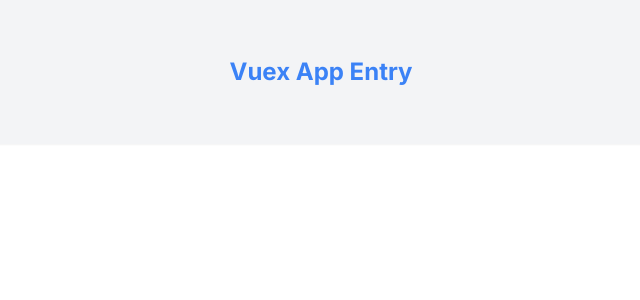
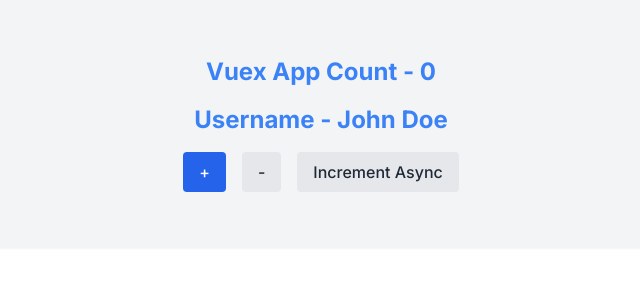
Before and after one commit to saroj8455/vuex-setup-reusable-tailwind-config, a Vue app: page / in a window 1280 px wide. Shown: the top 300 px of the page, without its empty margins (319-959 px from the left). Built offline with nearby package versions, Linux system fonts and the light colour scheme.

Commit message:
basic vuex configuration and implement done in Welcome.vue component with proper comments

```diff
--- a/src/components/Welcome.vue
+++ b/src/components/Welcome.vue
@@ -1,11 +1,56 @@
-<script setup></script>
+<script setup>
+import { computed } from 'vue';
+import { useStore } from 'vuex';
+
+// Access Store: Use useStore() in the setup function to access Vuex.
+
+// Access the Vuex store instance using the useStore()
+// From this store instance, you can access state, getters, mutations, and actions.
+const store = useStore();
+
+// Reactive Bindings: Use computed to create reactive bindings for state and getters.
+// Access state
+const count = computed(() => store.state.count);
+// Access getters
+const username = computed(() => store.getters.getUsername);
+
+// Mutations: Call store.commit('mutationName') to trigger mutations.
+// Use mutations
+const inc = () => {
+	// Commit the 'increment' mutation to update the state in the Vuex store.
+	// Mutations are used to make synchronous state changes.
+	// In this case, it will increase the 'count' value in the store's state.
+	store.commit('increment');
+	// store.dispatch('increment');
+};
+const dec = () => {
+	// In this case, it will decrease the 'count' value in the store's state.
+	store.commit('decrement');
+};
+
+// Actions: Call store.dispatch('actionName') for asynchronous or complex state changes.
+// Use actions
+const incrementAsync = () => {
+	store.dispatch('asyncIncrement');
+};
+</script>
 
 <template>
 	<section class="section">
 		<div class="p-8">
+			<h1 class="text-2xl font-bold text-center mb-4 text-blue-500">
+				Vuex App Count - {{ count }}
+			</h1>
 			<h1 class="text-2xl font-bold text-center text-blue-500">
-				Vuex App Entry
+				Username - {{ username }}
 			</h1>
+			<div class="flex justify-center gap-4 mt-4">
+				<button @click="inc" class="btn-primary">+</button>
+				<button @click="dec" class="btn-secondary">-</button>
+				<button @click="incrementAsync" class="btn-secondary">
+					Increment Async
+				</button>
+			</div>
 		</div>
 	</section>
 </template>
--- a/src/main.js
+++ b/src/main.js
@@ -3,9 +3,12 @@
 import { createApp } from 'vue';
 import App from './App.vue';
 import router from './router';
+import store from './store';
 
 const app = createApp(App);
 
+// Install the store instance as a plugin
+app.use(store);
 app.use(router);
 
 app.mount('#app');
--- a/src/store/index.js
+++ b/src/store/index.js
@@ -0,0 +1,51 @@
+import { createStore } from 'vuex';
+
+// Create a new store instance.
+const store = createStore({
+	state: {
+		count: 0,
+		user: { name: 'John Doe', email: 'john@example.com' },
+	},
+	mutations: {
+		increment(state) {
+			state.count++;
+		},
+		decrement(state) {
+			state.count--;
+		},
+	},
+	actions: {
+		increment(context) {
+			context.commit('increment');
+		},
+		decrement(context) {
+			context.commit('decrement');
+		},
+		// Define an asynchronous action named 'asyncIncrement' in the Vuex store.
+		// This approach can also be extended for use cases like making API calls, handling responses, and then updating the state.
+		asyncIncrement({ commit }) {
+			setTimeout(() => commit('increment'), 1000);
+			// Example use case: Making an API call
+			/*
+        fetch('https://api.example.com/data')
+          .then(response => response.json())
+          .then(data => {
+            Use the fetched data to update the state by committing mutations
+            commit('setData', data);
+          })
+          .catch(error => {
+            Handle errors (optional)
+            console.error('Error fetching data:', error);
+          });
+      */
+		},
+	},
+	getters: {
+		doubleCount(state) {
+			return state.count * 2;
+		},
+		getUsername: (state) => state.user.name,
+	},
+});
+
+export default store;
```
